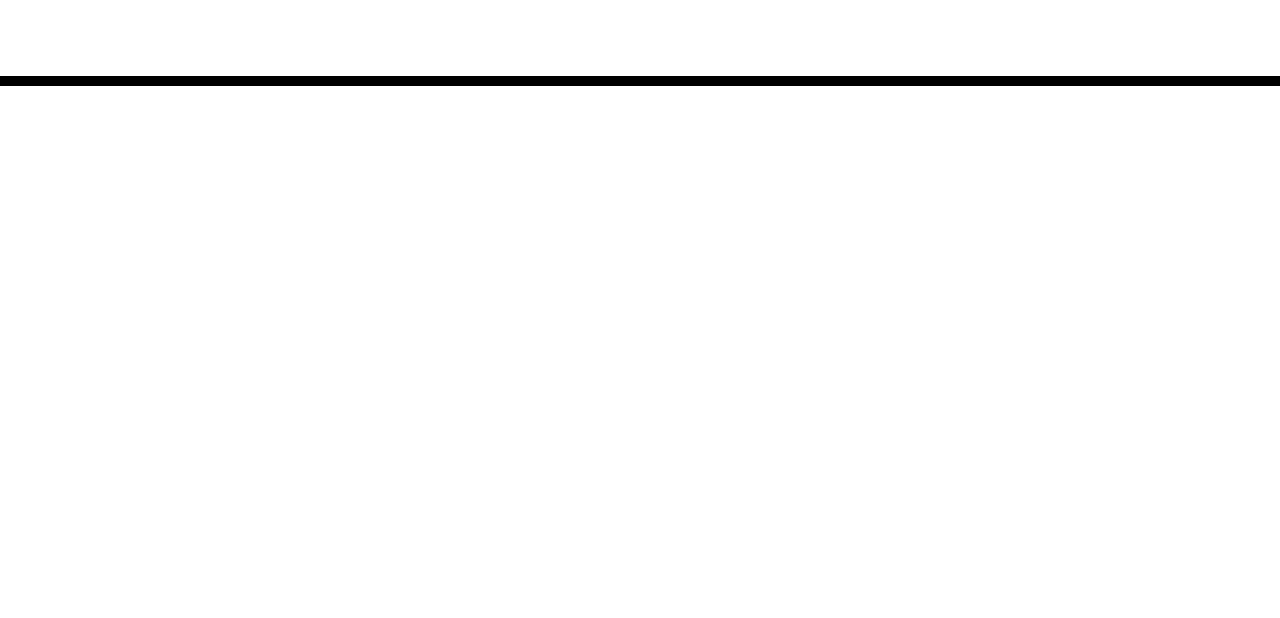
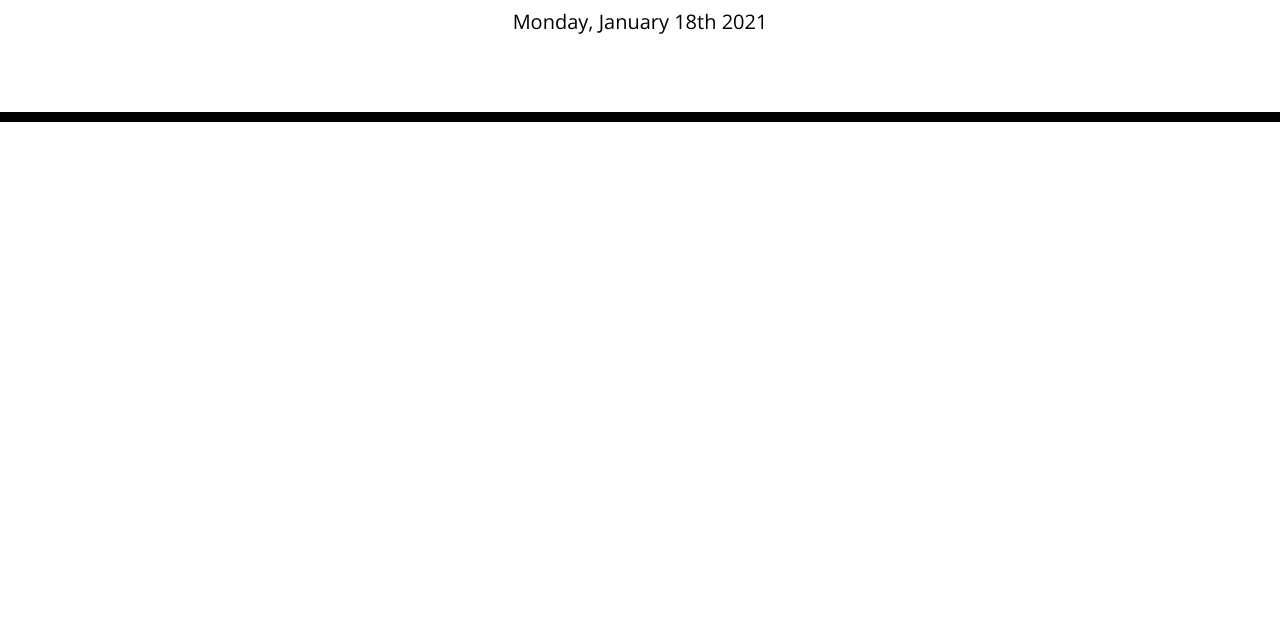
Before and after one commit to sorengrey/Day-Planner, a plain HTML site: page index.html in a window 1280 px wide. Shown: the part 182-800 px from the top of the page. Drawn offline with nearby package versions, Linux system fonts and the light colour scheme.

Commit message:
Added today's date with Moment.js

```diff
--- a/index.html
+++ b/index.html
@@ -19,6 +19,10 @@
       rel="stylesheet"
     />
     <link rel="stylesheet" href="./Assets/style.css" />
+
+    <script src="https://cdnjs.cloudflare.com/ajax/libs/moment.js/2.24.0/moment.min.js"></script>
+    <script src="https://cdnjs.cloudflare.com/ajax/libs/jquery/3.2.1/jquery.min.js"></script>
+
     <title>Work Day Scheduler</title>
   </head>
 
@@ -28,11 +32,20 @@
       <p class="lead">A simple calendar app for scheduling your work day</p>
       <p id="currentDay" class="lead"></p>
     </header>
+
+    <script>
+      // Today's date
+      $(document).ready(function(){
+        var today = moment();
+          $("#currentDay").text(today.format('dddd, MMMM Do YYYY'));
+      })
+             </script>
+
     <div class="container">
       <!-- Timeblocks go here -->
+
     </div>
 
-    <script src="https://cdnjs.cloudflare.com/ajax/libs/jquery/3.2.1/jquery.min.js"></script>
-    <script src="https://cdnjs.cloudflare.com/ajax/libs/moment.js/2.24.0/moment.min.js"></script>
+    <script src="./Assets/script.js"></script>
   </body>
 </html>
```
